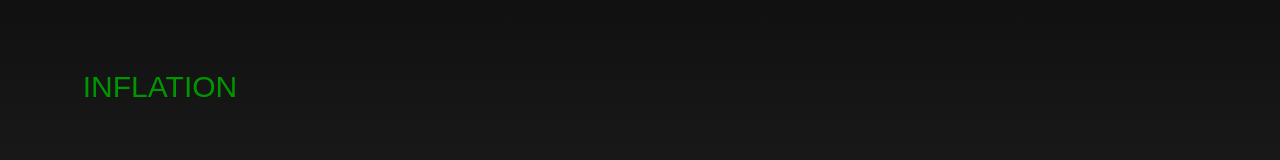
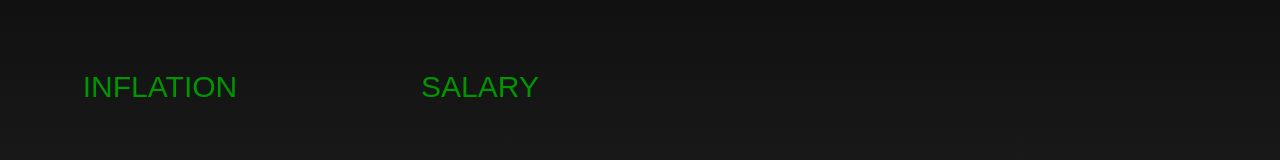
Before and after one commit to MarekJuricko/UltimateCalculator, a React (Create React App) app: page / in a window 1280 px wide. Shown: the part 236-396 px from the top of the page. Built offline with nearby package versions, Linux system fonts and the light colour scheme; the HTML template or start-up script is replaced by a standard one.

Commit message:
created Salary page, added route and link

```diff
--- a/src/App.js
+++ b/src/App.js
@@ -6,6 +6,7 @@ import BMI from "./pages/BMI/BMI"
 import CalorieCalculator from "./pages/CalorieCalculator/CalorieCalculator"
 import BodyFat from "./pages/BodyFat/BodyFat"
 import Inflation from "./pages/Inflation/Inflation"
+import Salary from "./pages/Salary/Salary"
 
 const App = () => {
   return (
@@ -19,6 +20,7 @@ const App = () => {
               <Route path="CalorieCalculator" element={ <CalorieCalculator/> } />
               <Route path="BodyFat" element={ <BodyFat/> } />
               <Route path="Inflation" element={ <Inflation/> } />
+              <Route path="Salary" element={ <Salary/> } />
             </Route>
 
         </Routes>
--- a/src/pages/Home/Home.js
+++ b/src/pages/Home/Home.js
@@ -9,6 +9,7 @@ const Home = () => {
       <Link to="CalorieCalculator">Calorie Calculator</Link>
       <Link to="BodyFat">Body Fat</Link>
       <Link to="Inflation">Inflation</Link>
+      <Link to="Salary">Salary</Link>
     </div>
   )
 }
--- /dev/null
+++ b/src/pages/Salary/Salary.js
@@ -0,0 +1,9 @@
+import "./Salary.css"
+
+const Salary = () => {
+  return (
+    <div>Salary</div>
+  )
+}
+
+export default Salary
```
Also changed, not shown: src/pages/Salary/Salary.css (added).
